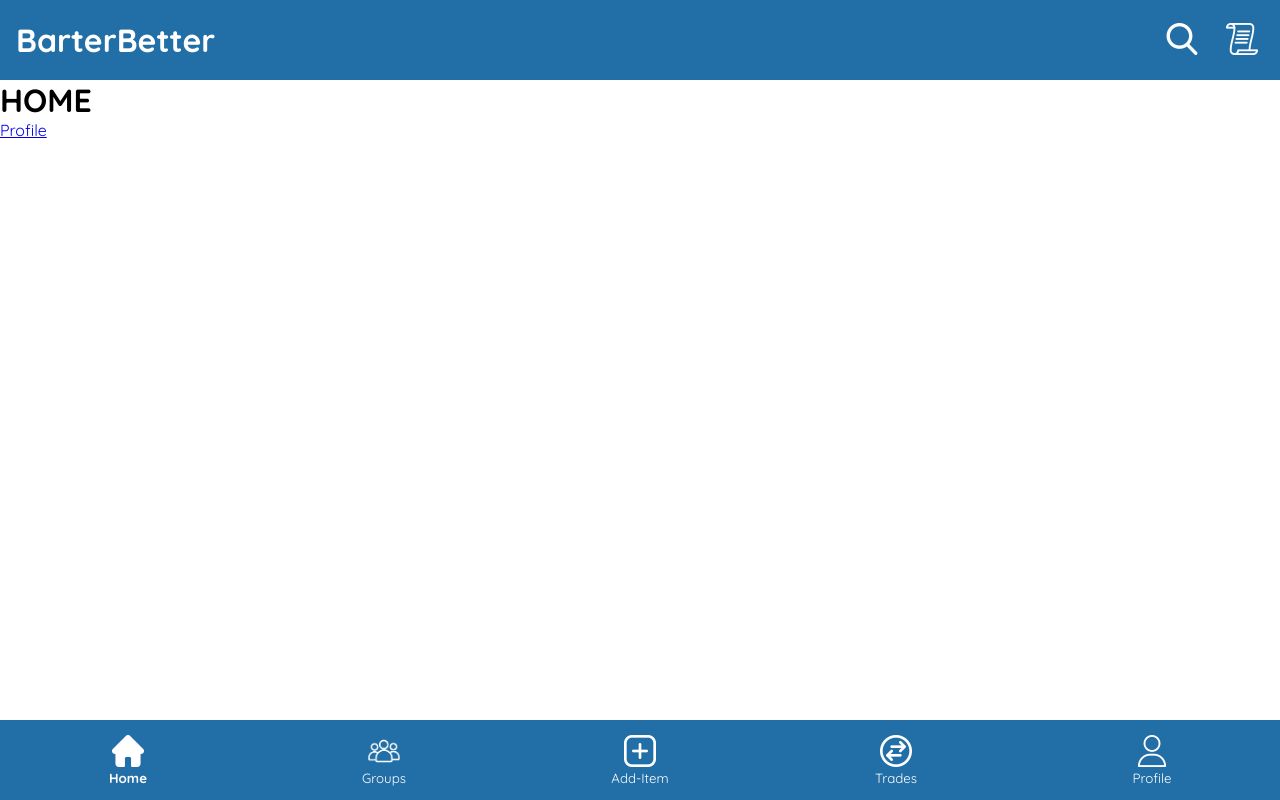
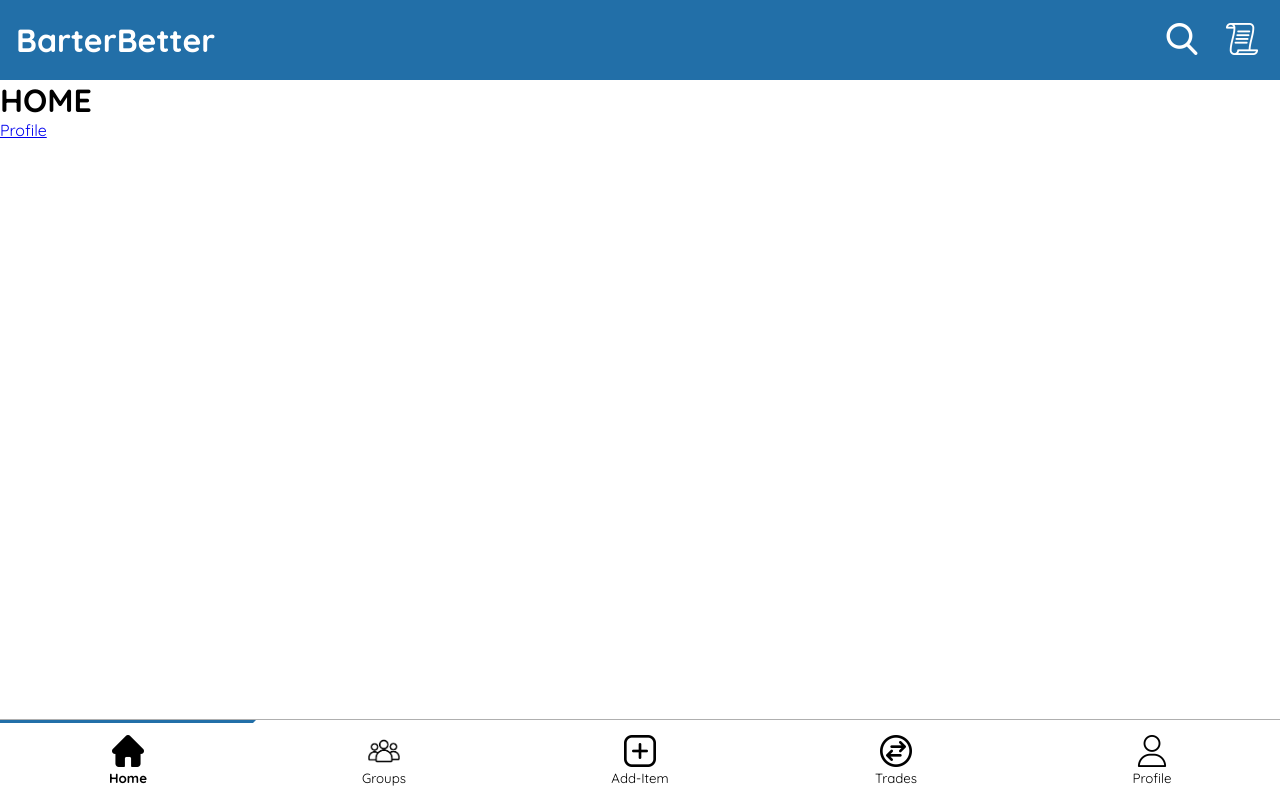
Before and after one commit to JDMCK/2800-202310-BBY08, a React (Create React App) app: page / in a window 1280 px wide. Built offline with nearby package versions, Linux system fonts and the light colour scheme; no server answers.

Commit message:
Changed the look of the navbar to have a cleaner black and white design. Also added a blue bar to better indicate the selected page.

```diff
--- a/src/components/Footer.js
+++ b/src/components/Footer.js
@@ -33,7 +33,7 @@ const Footer = ({ text = true }) => {
 
   return (
     <footer>
-      <button onClick={goHome}>
+      <button className={active === '/' ? 'active left' : ''} onClick={goHome}>
         {active === '/' ?
           <>
             <img src={homeActiveIcon} alt='house_dark' />
@@ -44,7 +44,7 @@ const Footer = ({ text = true }) => {
             {text && <p>Home</p>}
           </>}
       </button>
-      <button onClick={goGroups}>
+      <button className={active === '/groups' ? 'active' : ''} onClick={goGroups}>
         {active === '/groups' ?
           <>
             <img src={groupsActiveIcon} alt='groups_active' />
@@ -56,7 +56,7 @@ const Footer = ({ text = true }) => {
             {text && <p>Groups</p>}
           </>}
       </button>
-      <button onClick={goAddItem}>
+      <button className={active === '/addItem' ? 'active' : ''} onClick={goAddItem}>
         {active === '/addItem' ?
           <>
             <img src={addItemActiveIcon} alt='add_item_active' />
@@ -67,7 +67,7 @@ const Footer = ({ text = true }) => {
             {text && <p>Add-Item</p>}
           </>}
       </button>
-      <button onClick={goTrades}>
+      <button className={active === '/trades' ? 'active' : ''} onClick={goTrades}>
         {active === '/trades' ?
           <>
             <img src={tradesActiveIcon} alt='trades_active' />
@@ -78,7 +78,7 @@ const Footer = ({ text = true }) => {
             {text && <p>Trades</p>}
           </>}
       </button>
-      <button onClick={goProfile}>
+      <button className={active === '/profile' ? 'active right' : ''} onClick={goProfile}>
         {active === '/profile' ?
           <>
             <img src={profileActiveIcon} alt='profile_active' />
@@ -89,7 +89,7 @@ const Footer = ({ text = true }) => {
             {text && <p>Profile</p>}
           </>}
       </button>
-    </footer>
+    </footer >
   );
 }
 
--- a/src/styles/footer.css
+++ b/src/styles/footer.css
@@ -5,16 +5,35 @@ footer {
   width: 100%;
   display: grid;
   grid-template-columns: repeat(5, 1fr);
-  background-color: var(--primary);
+  background-color: var(--text-color);
+  border-top: solid 1px var(--light-grey);
+  --border-size: 3px;
 }
 
 footer button {
   background-color: transparent;
   border: none;
-  color: var(--text-color);
+  color: var(--secondary);
 }
 
 footer img {
   width: 2rem;
-  filter: invert();
 }
+
+footer .active {
+  height: 100%;
+  border-top: var(--primary) var(--border-size) solid;
+  border-left: white var(--border-size) solid;
+  border-right: white var(--border-size) solid;
+  border-bottom: white var(--border-size) solid;
+}
+
+footer .left {
+  border-left: none;
+  padding-right: var(--border-size);
+}
+
+footer .right {
+  border-right: none;
+  padding-left: var(--border-size);
+}
--- a/src/styles/index.css
+++ b/src/styles/index.css
@@ -5,6 +5,7 @@
   --primary: #226FA8;
   --secondary: #000000;
   --text-color: white;
+  --light-grey: #AFAFAF;
 }
 
 * {
```
